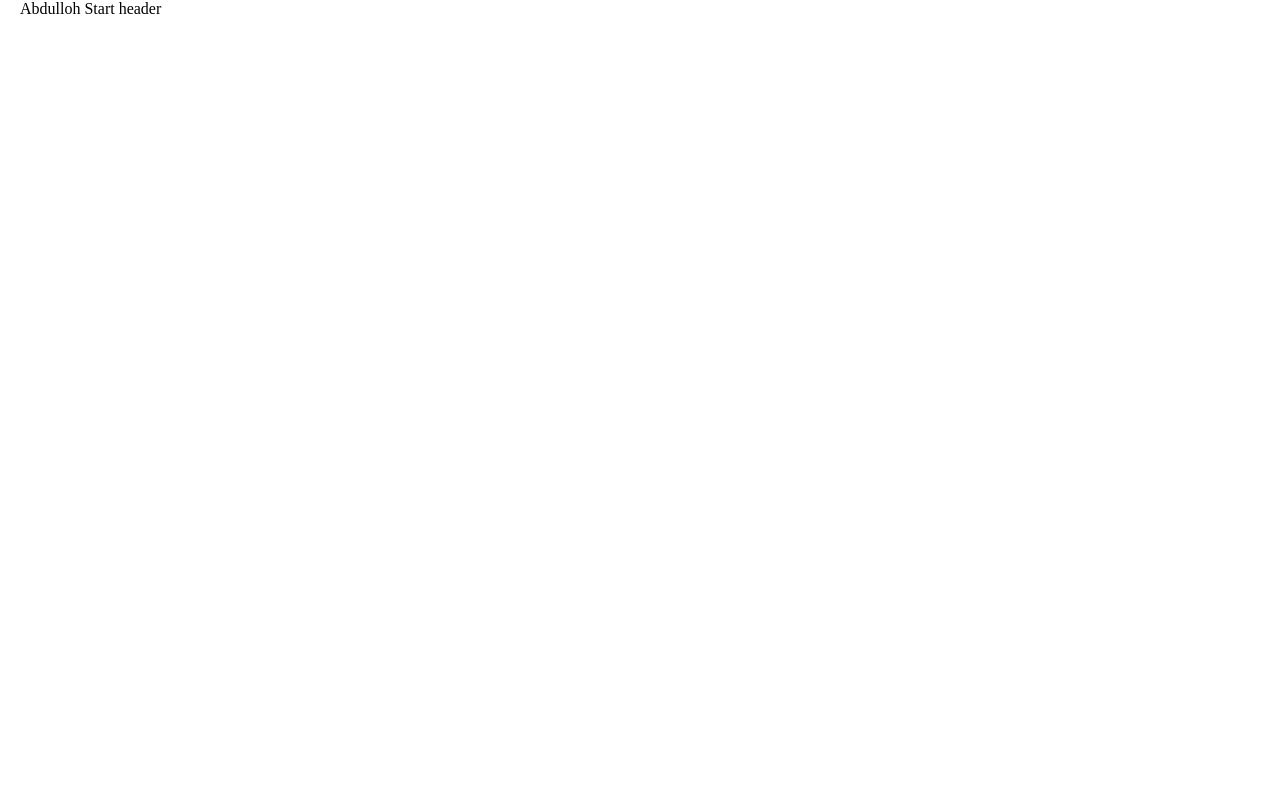
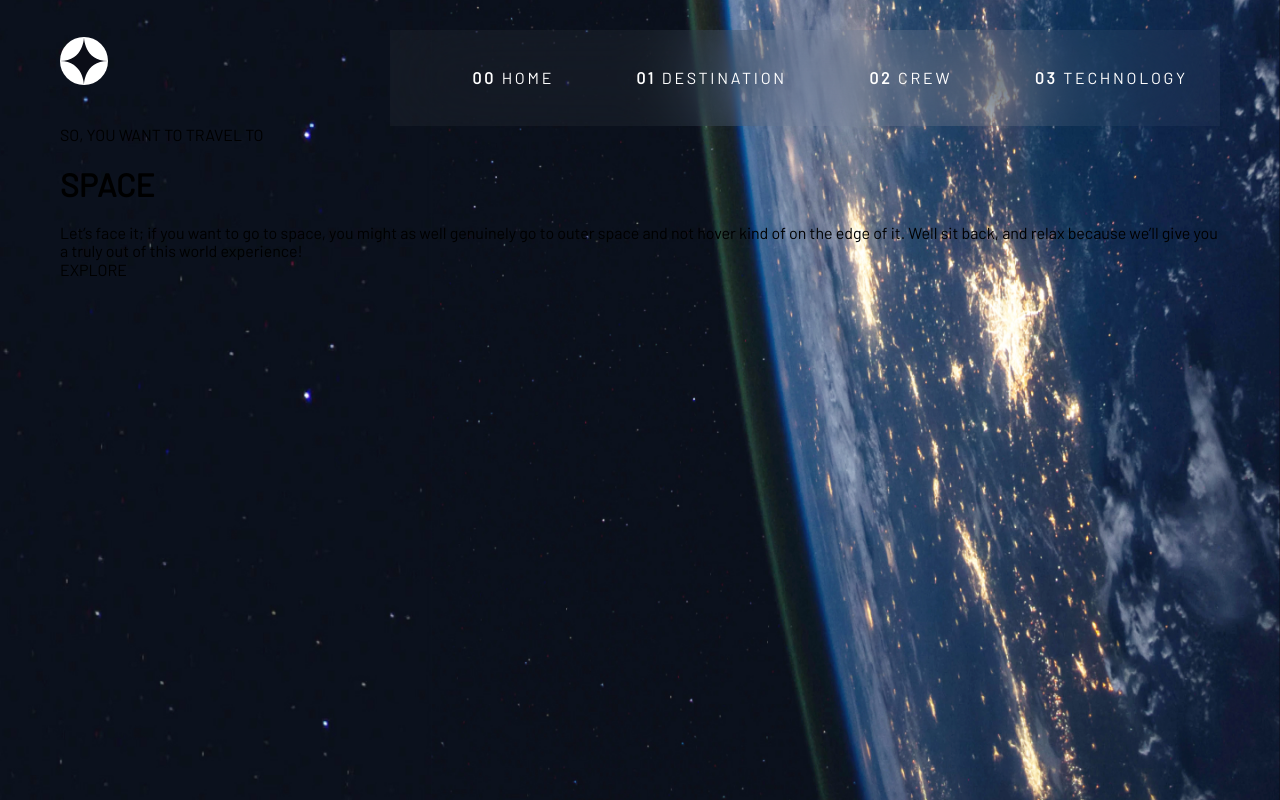
Before and after one commit to Gulshoda1455/Moon-Last, a plain HTML site: page index.html in a window 1280 px wide. Drawn offline with Linux system fonts and the light colour scheme; a web font is replaced by a local one.

Commit message:
ADD home page

```diff
--- a/index.html
+++ b/index.html
@@ -14,7 +14,26 @@
     <header class="site-header">
         <div class="container">
             <div class="header">
-                Abdulloh Start header
+                <a href="" class="header__logo-link">
+                    <img src="./images/home-logo.svg" alt="Header-logo" class="header__logo-img" width="48px" height="48px">
+                </a>
+                <nav class="header__navbar navbar">
+                    <ul class="navbar__list">
+                        <li class="navbar__item">
+                            <a href="/" class="navbar__link"><span class="navbar__span">00</span> Home</a>
+                        </li>
+                        <li class="navbar__item">
+                            <a href="/" class="navbar__link"><span class="navbar__span">01</span> Destination</a>
+                        </li>
+                        <li class="navbar__item">
+                            <a href="/" class="navbar__link"><span class="navbar__span">02</span> Crew</a>
+                        </li>
+                        <li class="navbar__item">
+                            <a href="/" class="navbar__link"><span class="navbar__span">03</span> Technology</a>
+                        </li>
+                    </ul>
+                </nav>
+
             </div>
         </div>
     </header>
@@ -24,7 +43,14 @@
         <section class="hero-section">
             <div class="container">
                 <div class="hero">
-                    <!-- ... -->
+                    <div class="hero__wrapper">
+                        <p class="hero__content">SO, YOU WANT TO TRAVEL TO</p>
+                        <h1 class="hero__paragraph">SPACE</h1>
+                        <p class="hero__text">Let’s face it; if you want to go to space, you might as well genuinely go to outer space and not hover kind of on the edge of it. Well sit back, and relax because we’ll give you a truly out of this world experience!</p>
+                    </div>
+                    <div class="hero__explore explore">
+                        <p class="explore__text">EXPLORE</p>
+                    </div>
                     </div>
                 </div>
             </section>
--- a/scss/block/_Abdulloh.scss
+++ b/scss/block/_Abdulloh.scss
@@ -0,0 +1,72 @@
+body {
+    background-image: url("../../images/bgimg.jpg");
+    background-repeat: no-repeat;
+    background-size: 100%;
+}
+.header {
+    display: flex;
+    align-items: center;
+    justify-content: space-between;
+}
+.header__logo-link {
+    display: inline-block;
+   margin: 0;
+}
+.header__navbar {
+    display: flex;
+    align-items: center;
+    justify-content: space-evenly;
+}
+.navbar__list {
+    display: flex;
+    align-items: center;
+    justify-content: space-evenly;
+    margin-top: 30px;
+    width: 830px;
+    height: 96px;
+    flex-shrink: 0;
+    background: rgba(255, 255, 255, 0.04);
+    backdrop-filter: blur(40.774227142333984px);
+}
+.navbar__item {
+    display: inline-block;
+    margin-left: 50px;
+}
+.navbar__span{
+    color: #FFF;
+    font-family: Barlow, serif;
+    font-size: 16px;
+    font-style: normal;
+    font-weight: 700;
+    line-height: normal;
+    letter-spacing: 2.7px;
+
+}
+.navbar__link {
+    text-transform: uppercase;
+    color: #FFF;
+    font-family: Barlow, serif;
+    font-size: 16px;
+    font-style: normal;
+    font-weight: 400;
+    line-height: normal;
+    letter-spacing: 2.7px;
+}
+// .hero-section {
+// }
+// .hero {
+// }
+// .hero__wrapper {
+// }
+// .hero__content {
+// }
+// .hero__paragraph {
+// }
+// .hero__text {
+// }
+// .hero__explore {
+// }
+// .explore {
+// }
+// .explore__text {
+// }
```
Also changed, not shown: css/main.css, images/bgimg.jpg (added), images/home-logo.svg (added), 1 other file. Lines whose indentation alone changed are shown as unchanged.
